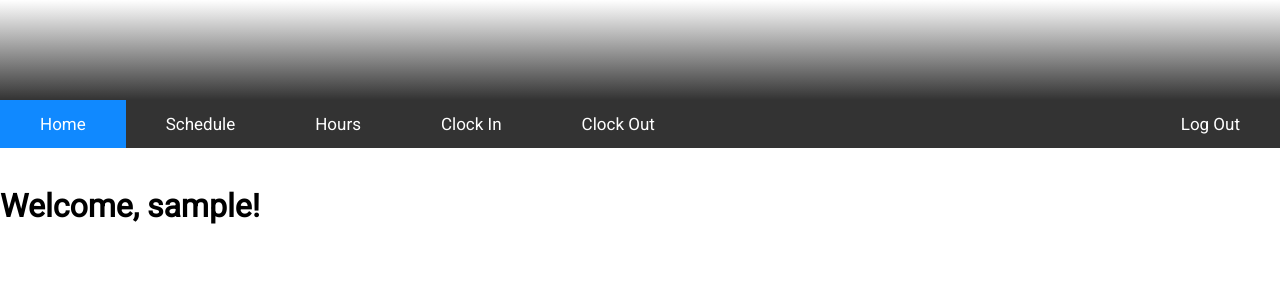
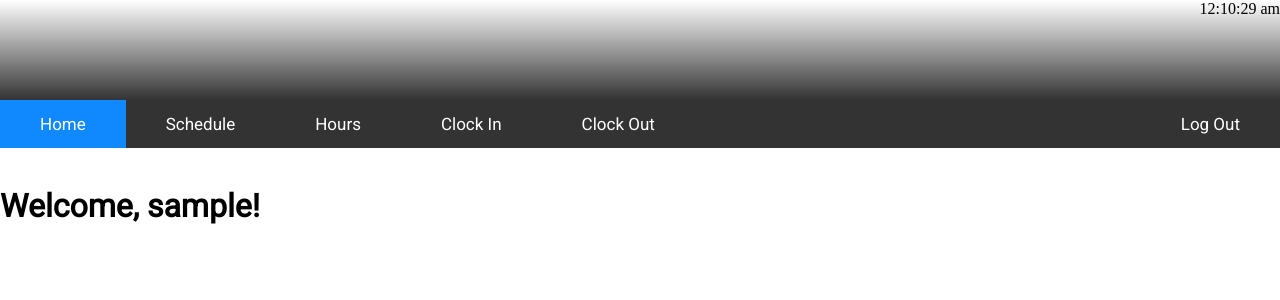
Before and after one commit to thatoneddrguy/Tuffy_Time, a PHP site: page /home.php in a window 1280 px wide. Shown: the top 300 px of the page. Run offline with PHP 8.4, Linux system fonts and the light colour scheme; the visitor is signed in with stand-in values (Sample User, id 1); data that the repository does not hold is empty.

Commit message:
basic clock display in header

```diff
--- a/include/header.php
+++ b/include/header.php
@@ -17,12 +17,32 @@
         }
     }
 
+    // constantly shows the time
+    function showCurrentTime()
+    {
+        var current = new Date();
+        var hours = current.getHours();
+        var minutes = current.getMinutes();
+        var seconds = current.getSeconds();
+        var ampm = hours >= 12 ? 'pm' : 'am';
+        hours = hours % 12 // make it 12 hour format
+        hours = hours ? hours : 12; // if its hour '0' it should be '12'
+        minutes = minutes < 10 ? '0' + minutes : minutes; // if minutes is less than 10 then add 0
+        seconds = seconds < 10 ? '0' + seconds : seconds; // same as minutes
+        var currentTime = hours + ':' + minutes + ':' + seconds + ' ' + ampm;
+        document.getElementById('header_time').innerHTML = currentTime;
+        var t = setTimeout(showCurrentTime,500); //updates the timer every second
+    }
+
 </script>
 <?php
     $current_page = basename($_SERVER['PHP_SELF']);
 ?>
 <div id="header">
-    <div class="menu_image"></div>
+    <div class="menu_image">
+		<div id="header_time"></div>
+		<script>showCurrentTime();</script>
+	</div>
     <ul>
         <li><a <?php if($current_page == "home.php") { echo 'class="active"';} ?> href="home.php">Home</a></li>
         <li><a <?php if($current_page == "schedule.php") { echo 'class="active"';} ?> href="schedule.php">Schedule</a></li>
--- a/include/style.css
+++ b/include/style.css
@@ -131,3 +131,10 @@ li a:hover {
 h1 {
     font-family: "Roboto";
 }
+
+/* ======================================================= */
+/* Styles for Header */
+
+#header_time {
+    float:right;
+}
--- a/index.php
+++ b/index.php
@@ -20,7 +20,7 @@
             minutes = minutes < 10 ? '0' + minutes : minutes; // if minutes is less than 10 then add 0
             seconds = seconds < 10 ? '0' + seconds : seconds; // same as minutes
             var currentTime = hours + ':' + minutes + ':' + seconds + ' ' + ampm;
-            document.getElementById('txt').innerHTML = currentTime;
+            document.getElementById('time').innerHTML = currentTime;
             var t = setTimeout(showCurrentTime,500); //updates the timer every second
         }
     </script>
@@ -28,7 +28,7 @@
         <div class="bg-image"></div>
         <div class="login">
             <img src="images/csuf-logo-rgb.png" alt="csuf logo" class="logo">
-            <div id="txt">
+            <div id="time">
                 <script>showCurrentTime(); </script>
             </div>
             <p>Tuffy Time Portal</p>
```
